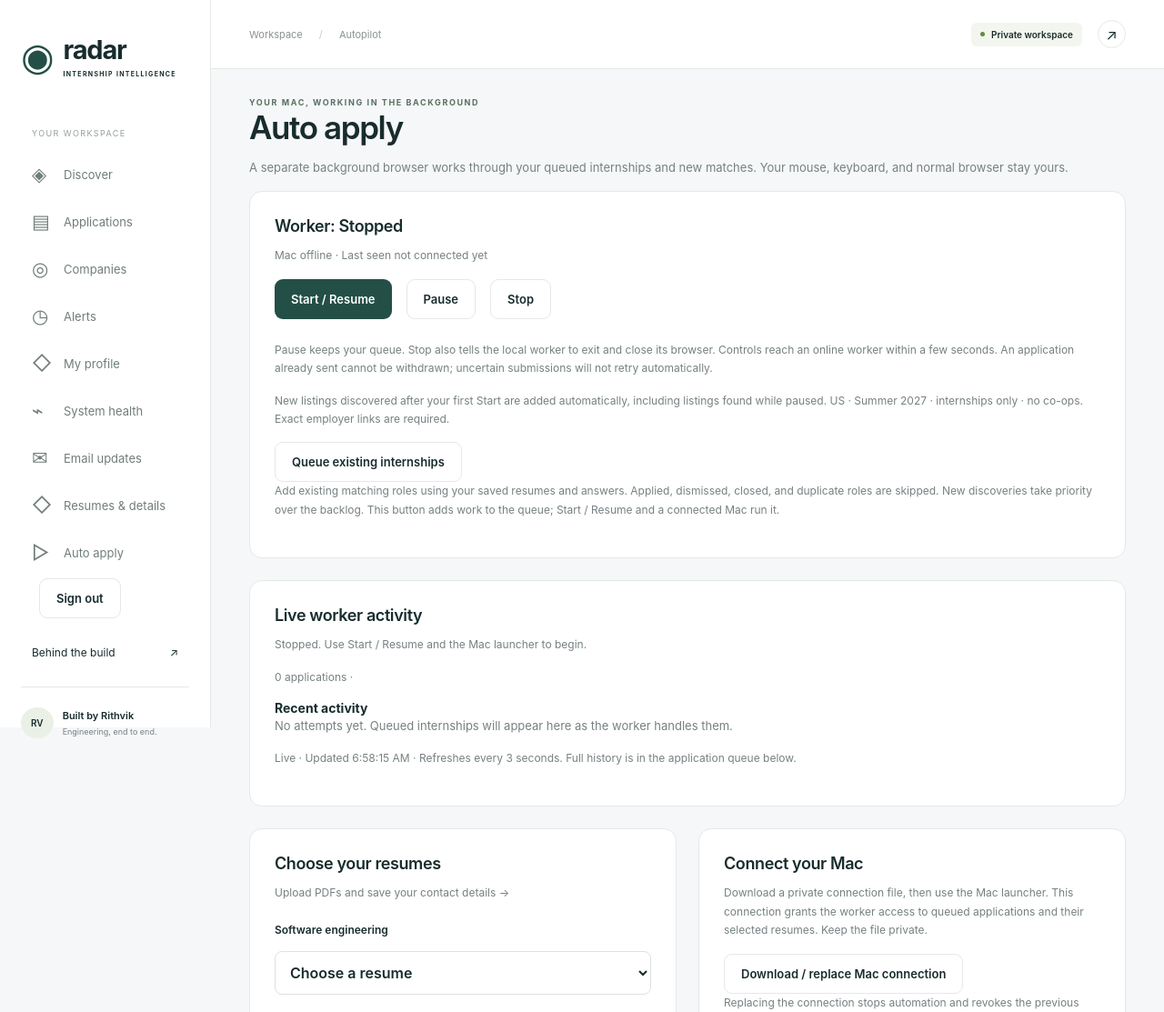
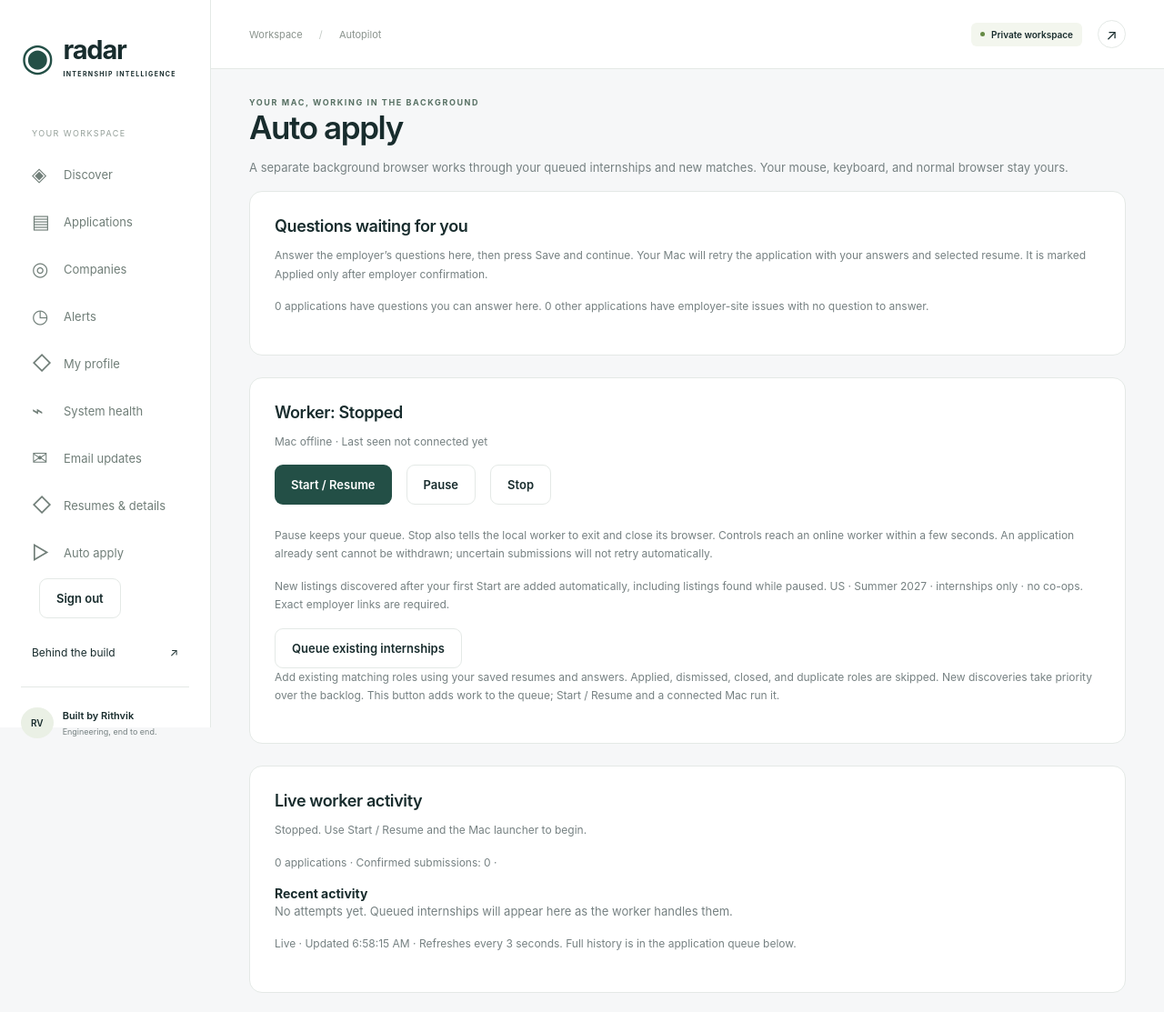
Before and after one commit to vadlamanirithvik7-crypto/internship-alerts, a FastAPI app: page /autopilot in a window 1280 px wide. Shown: the top 1113 px of the page at 91% size. Run offline with FastAPI, Linux system fonts and the light colour scheme; data comes from the database, SQL or seed files in the repository; data that the repository does not hold is empty.

Commit message:
Answer missing employer questions directly on Auto apply (#17)
* Show missing application questions inline and resume from dashboard

* Keep activity updates compatible with an older open dashboard

---------

Co-authored-by: Rithvik Vadlamani <rithvik@Rithviks-MacBook-Pro.local>

```diff
--- a/backend/static/worker-activity.js
+++ b/backend/static/worker-activity.js
@@ -17,11 +17,83 @@
       element('small', `Updated ${time(task.updated_at)}`));
     if (task.state === 'needs_input' && task.task_url) {
       const action = element('a', task.action_label || 'Review issue');
-      action.href = task.task_url;
+      action.href = task.has_questions ? '#application-questions' : task.task_url;
       action.className = 'button secondary';
       article.append(element('br'), action);
     }
     return article;
+  }
+  const forms = new Map();
+  let saving = false;
+  function answerForm(task) {
+    const article = element('article');
+    article.style.cssText = 'padding:16px 0;border-bottom:1px solid var(--border)';
+    article.append(element('h3', `${task.company} · ${task.title}`));
+    if (task.blockers.length) {
+      article.append(element('p', 'This form also has an employer-site issue. Saving answers lets the worker retry, but it may still need manual review:'));
+      task.blockers.forEach(reason => article.append(element('p', reason)));
+    }
+    const form = element('form');
+    form.className = 'assistant-form';
+    form.method = 'post';
+    form.action = `/autopilot/tasks/${task.id}/answers`;
+    const version = element('input');
+    version.type = 'hidden'; version.name = 'version'; version.value = task.version;
+    form.append(version);
+    task.fields.forEach((field, i) => {
+      const label = element('label');
+      label.append(element('span', field.label));
+      const input = element(field.options.length ? 'select' : 'textarea');
+      input.name = `answer_${i}`; input.required = true;
+      if (field.options.length) {
+        const empty = element('option', 'Choose your answer'); empty.value = ''; input.append(empty);
+        field.options.forEach(value => { const option = element('option', value); option.value = value; input.append(option); });
+      } else { input.rows = 2; input.maxLength = 1500; }
+      label.append(input); form.append(label);
+    });
+    const rememberLabel = element('label');
+    const remember = element('input'); remember.type = 'checkbox'; remember.name = 'remember'; remember.value = 'yes';
+    rememberLabel.append(remember, element('span', 'Remember these exact answers for future applications'));
+    const button = element('button', 'Save and continue'); button.type = 'submit';
+    const feedback = element('p'); feedback.setAttribute('role', 'status');
+    form.append(rememberLabel, button, feedback);
+    form.addEventListener('submit', async event => {
+      event.preventDefault();
+      if (saving) return;
+      saving = true; button.disabled = true; feedback.textContent = 'Saving your answers…';
+      try {
+        const response = await fetch(form.action, {method:'POST', body:new FormData(form),
+          headers:{Accept:'application/json'}, signal:AbortSignal.timeout(15000)});
+        const data = await response.json();
+        if (!response.ok) throw new Error(data.detail || 'Could not save answers. Please try again.');
+        document.getElementById('answers-result').textContent = `${task.company}: ${data.message}`;
+        forms.delete(task.id); article.remove();
+      } catch (error) {
+        feedback.textContent = error.message || 'Could not save answers. Your text is still here; please try again.';
+      } finally { saving = false; button.disabled = false; refresh(); }
+    });
+    article.append(form);
+    return {article, version:task.version};
+  }
+  function updateQuestions(data) {
+    // Never rebuild existing forms during polling: this preserves typing and focus.
+    if (saving) return;
+    const container = document.getElementById('worker-questions');
+    // Older pages/API responses may still be open during a rolling deployment.
+    if (!container || !Array.isArray(data.attention)) return;
+    const ids = new Set(data.answer_ids);
+    for (const [id, entry] of forms) {
+      if (!ids.has(id)) { entry.article.remove(); forms.delete(id); }
+    }
+    for (const task of data.attention) {
+      const existing = forms.get(task.id);
+      if (existing && existing.version === task.version) continue;
+      if (existing) existing.article.remove();
+      const entry = answerForm(task); forms.set(task.id, entry); container.append(entry.article);
+    }
+    document.getElementById('questions-summary').textContent = `${data.answer_count} applications have questions you can answer here. ` +
+      (data.answer_count > forms.size ? `Showing ${forms.size}; more appear as you finish these. ` : '') +
+      `${data.manual_count} other applications have employer-site issues with no question to answer.`;
   }
   let busy = false;
   async function refresh() {
@@ -42,8 +114,9 @@
       const current = document.getElementById('worker-current');
       current.replaceChildren();
       if (data.active) current.append(taskView(data.active));
-      document.getElementById('worker-counts').textContent = `${data.total} applications · ` +
-        Object.entries(data.counts).map(([state,count]) => `${label(state)}: ${count}`).join(' · ');
+      document.getElementById('worker-counts').textContent = `${data.total} applications · Confirmed submissions: ${data.counts.submitted || 0} · ` +
+        Object.entries(data.counts).filter(([state]) => state !== 'submitted').map(([state,count]) => `${label(state)}: ${count}`).join(' · ');
+      updateQuestions(data);
       const recent = document.getElementById('worker-recent');
       recent.replaceChildren(...data.recent.map(taskView));
       if (!data.recent.length) recent.append(element('p','No attempts yet. Queued internships will appear here as the worker handles them.'));
--- a/backend/templates/autopilot.html
+++ b/backend/templates/autopilot.html
@@ -2,6 +2,14 @@
 {% block title %}Auto apply · Radar{% endblock %}
 {% block content %}
 <div class="page-heading"><div><span class="eyebrow">YOUR MAC, WORKING IN THE BACKGROUND</span><h1>Auto apply</h1><p>A separate background browser works through your queued internships and new matches. Your mouse, keyboard, and normal browser stay yours.</p></div></div>
+<section class="panel" id="application-questions" aria-labelledby="questions-heading">
+<h2 id="questions-heading">Questions waiting for you</h2>
+<p>Answer the employer’s questions here, then press Save and continue. Your Mac will retry the application with your answers and selected resume. It is marked Applied only after employer confirmation.</p>
+<p id="questions-summary">Loading unanswered questions…</p>
+<p id="answers-result" role="status"></p>
+<div id="worker-questions"></div>
+<noscript><p>Enable JavaScript to answer here, or use Answer questions in the application queue below.</p></noscript>
+</section>
 <section class="panel"><h2 id="worker-mode">Worker: {{config.mode | title}}</h2><p id="worker-connection">Last connected: {{config.last_seen_at or 'Not connected yet'}}{% if config.last_seen_at %} UTC{% endif %}.</p>
 <form action="/autopilot/control" method="post" class="assistant-links"><button name="mode" value="running">Start / Resume</button><button name="mode" value="paused" class="secondary">Pause</button><button name="mode" value="stopped" class="secondary">Stop</button></form>
 <p class="muted">Pause keeps your queue. Stop also tells the local worker to exit and close its browser. Controls reach an online worker within a few seconds. An application already sent cannot be withdrawn; uncertain submissions will not retry automatically.</p>
@@ -13,7 +21,7 @@
 <div id="worker-current"></div><p id="worker-counts"></p>
 <h3>Recent activity</h3><div id="worker-recent"><p>No activity loaded yet.</p></div>
 <p class="muted" id="worker-updated">Updates automatically every 3 seconds while this page is open.</p></section>
-<script src="/static/worker-activity.js?v=answers-1" defer></script>
+<script src="/static/worker-activity.js?v=inline-answers-2" defer></script>
 <div class="assistant-grid"><section class="panel"><h2>Choose your resumes</h2><p><a href="/apply-settings">Upload PDFs and save your contact details →</a></p>
 <form action="/autopilot/settings" method="post" class="assistant-form">
 {% for role,label in [('software','Software engineering'),('hardware','Electrical / hardware / chips'),('embedded','Embedded / firmware')] %}
@@ -29,11 +37,11 @@
 <section class="panel"><h2>Application queue · {{total_tasks}}</h2>
 <p>{% for state,count in counts.items() %}{{'Needs attention' if state=='needs_input' else state.replace('_',' ') | title}}: {{count}}{% if not loop.last %} · {% endif %}{% endfor %}</p>
 {% for task in tasks %}{% set p=postings[task.posting_id] %}{% set view=task_views[task.id] %}
-<article style="padding:16px 0;border-bottom:1px solid var(--border)"><h3><a href="/autopilot/tasks/{{task.id}}">{{p.company_name}} · {{p.title}}</a></h3><p><strong>{{view.label}}</strong> — {{task.detail}}</p>
+<article style="padding:16px 0;border-bottom:1px solid var(--border)"><h3><a href="/autopilot/tasks/{{task.id}}">{{p.company_name}} · {{p.title}}</a></h3><p><strong>{{view.label}}</strong> — {% if task.state=='needs_input' %}{{'Answer the employer questions above.' if view.fields else 'Employer-site issue; no answer to enter here.'}}{% else %}{{task.detail}}{% endif %}</p>
 {% if task.confirmation %}<p>{{task.confirmation}}</p>{% endif %}
 {% for field in view.fields %}<p>Answer needed: {{field.label}}</p>{% endfor %}
 {% for reason in view.blockers %}<p>Review needed: {{reason}}</p>{% endfor %}
-{% if task.state=='needs_input' %}<a class="button secondary" href="/autopilot/tasks/{{task.id}}">{{view.action}}</a>{% endif %}
+{% if task.state=='needs_input' %}<a class="button secondary" href="{{'#application-questions' if view.fields else '/autopilot/tasks/' ~ task.id}}">{{view.action}}</a>{% endif %}
 {% if task.state in ['needs_input','uncertain'] %}<p><a href="/jobs/{{task.posting_id}}">Open role / record a manual application →</a></p>{% endif %}</article>
 {% else %}<p>Your queue is empty. Connect your Mac, select your resumes, and Start to watch for new matching internships.</p>{% endfor %}
 {% if queue_pages > 1 %}<nav aria-label="Application queue pages">{% if queue_page > 1 %}<a href="/autopilot?page={{queue_page-1}}">← Previous applications</a>{% endif %} <span>Page {{queue_page}} of {{queue_pages}}</span> {% if queue_page < queue_pages %}<a href="/autopilot?page={{queue_page+1}}">Next applications →</a>{% endif %}</nav>{% endif %}</section>
```
Also changed, not shown: backend/auto_routes.py (+26 -5 lines), docs/auto-apply.md (+3 -1 lines), tests/test_auto_input.py (+62 -0 lines).
